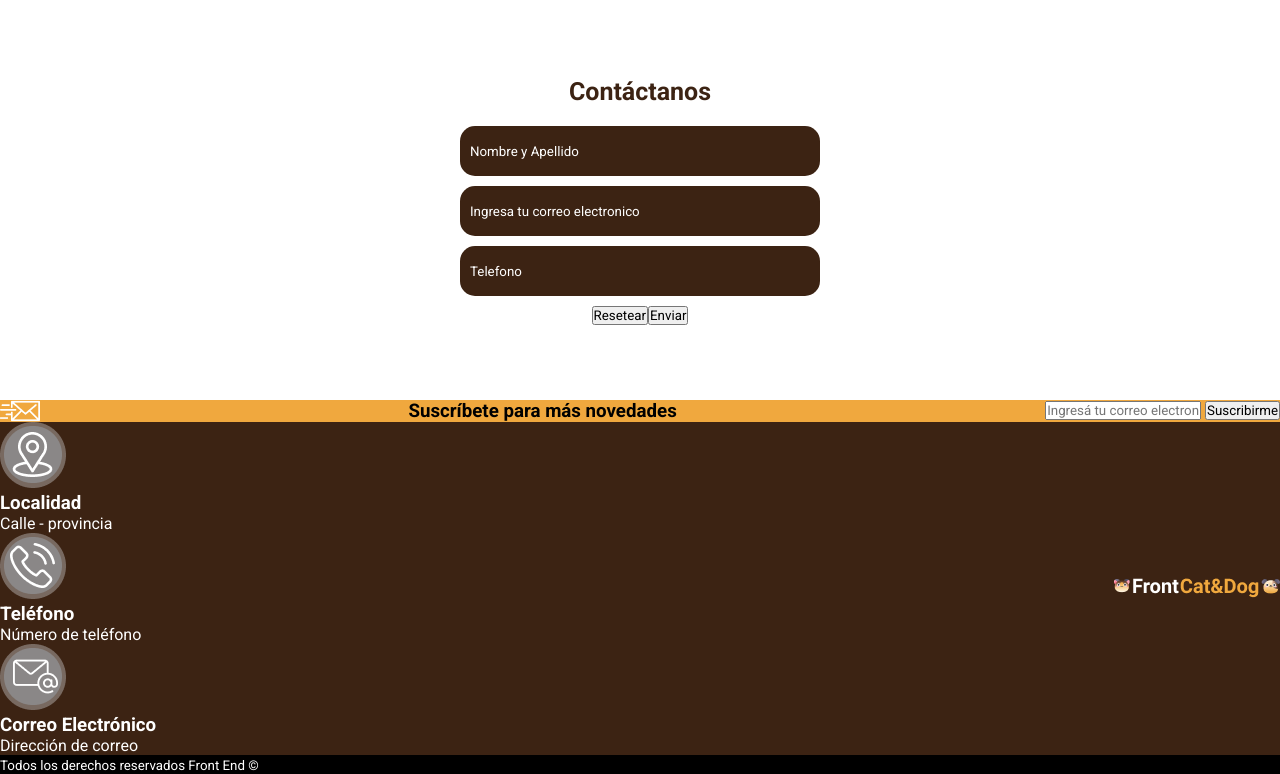
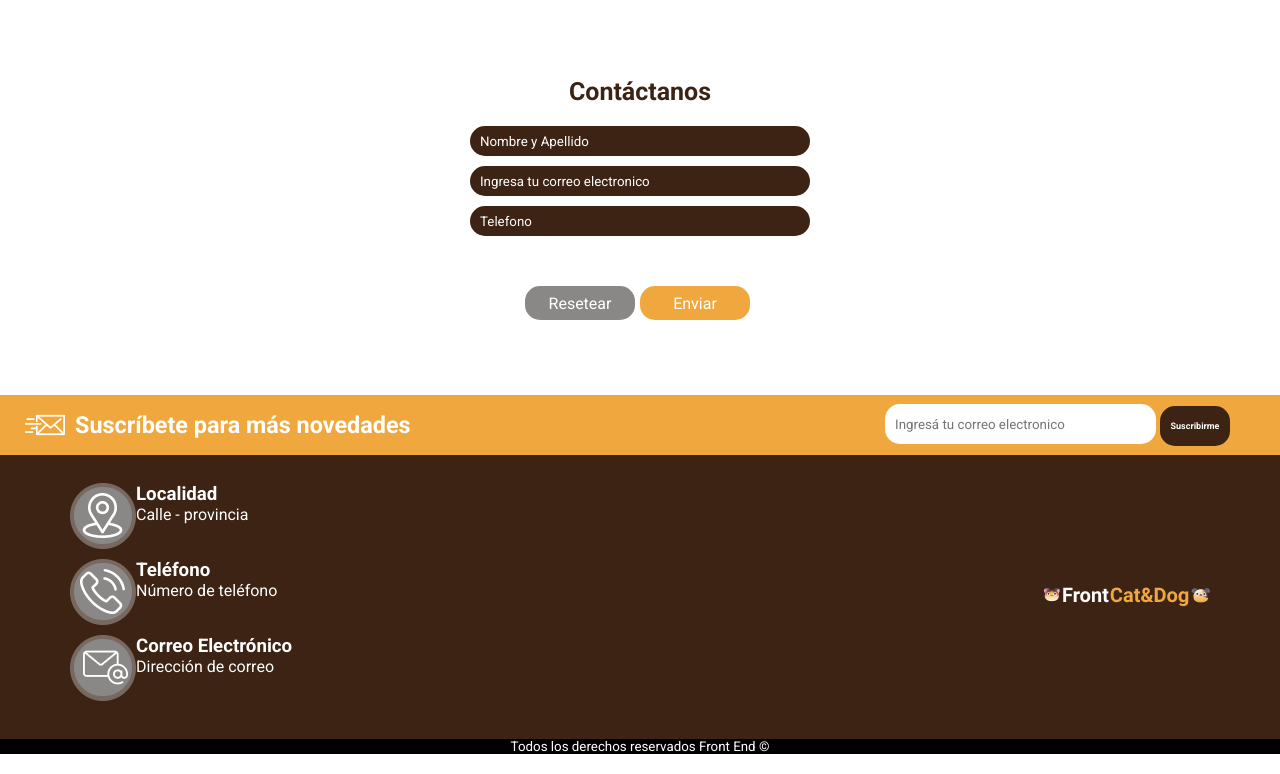
Before and after one commit to amilcarHernandez24/pet-shop-digital-house, a plain HTML site: page index.html in a window 1280 px wide. Shown: the part 1033-1807 px from the top of the page. Drawn offline with Linux system fonts and the light colour scheme.

Commit message:
Add final styles to the desktop view

```diff
--- a/index.html
+++ b/index.html
@@ -55,7 +55,9 @@
                 <h2>Productos Destacados</h2>
                 <ul>
                     <li><a href="#">Comederos</a></li>
+                    <li>-</li>
                     <li><a href="#">Accesorios</a></li>
+                    <li>-</li>
                     <li><a href="#">Comida</a></li>
                 </ul>
             </div>
@@ -76,7 +78,7 @@
         </section>
         <section class="form-container">
             <h3>Contáctanos</h3>
-            <form action="" class="formulario">
+            <form action="" method="post" class="formulario">
                 <input type="text" placeholder="Nombre y Apellido">
                 <input type="email" placeholder="Ingresa tu correo electronico">
                 <input type="number" placeholder="Telefono">
@@ -89,32 +91,40 @@
     </main>
     <footer>
         <div class="newsletter">
+            <div class="newsletter-txt">
                 <img src="images/icon-mail-news.png" alt="Icono de sobre de correo">
                 <h3>Suscríbete para más novedades</h3>
-            <form action="">
+            </div>
+            <form action="" method="post" class="news-form">
                 <input type="text" placeholder="Ingresá tu correo electronico">
                 <button type="submit">Suscribirme</button>
             </form>
         </div>
         <div class="contact">
+            <div class="contact-container">
+                <div class="contact-icon">
+                    <img src="images/icon-loc.png" alt="Icono de localidad">
                     <div>
-                <div>
-                    <img src="images/icon-loc.png" alt="Icono de localidad">
                         <h3>Localidad</h3>
                         <p>Calle - provincia</p>
                     </div>
+                </div>
+                <div class="contact-icon">
+                    <img src="images/icon-phone.png" alt="Icono de telefono">
                     <div>
-                    <img src="images/icon-phone.png" alt="Icono de telefono">
                         <h3>Teléfono</h3>
                         <p>Número de teléfono</p>
                     </div>
+                </div>
+                <div class="contact-icon">
+                    <img src="images/icon-mail.png" alt="Icono de mail">
                     <div>
-                    <img src="images/icon-mail.png" alt="Icono de mail">
                         <h3>Correo Electrónico</h3>
                         <p>Dirección de correo</p>
                     </div>
                 </div>
-            <div>
+            </div>
+            <div class="contact-img">
                 <img src="images/logo-footer.png" alt="logo-footer">
             </div>
         </div>
--- a/styles/styles.css
+++ b/styles/styles.css
@@ -2,6 +2,7 @@
     margin: 0;
     padding: 0;
     font-family: 'Roboto', sans-serif;
+    box-sizing: border-box;
 }
 
 footer {
@@ -151,6 +152,10 @@ footer {
     color: #666666;
 }
 
+.products-menu > ul > li {
+    color: #666666;
+}
+
 .products-banner {
     width: 850px;
     display: flex;
@@ -234,6 +239,29 @@ footer {
 .form-buttons {
     display: flex;
     justify-content: center;
+    margin-top: 40px;
+}
+
+.form-buttons button:first-child {
+    background-color: #8A8787;
+    border: none;
+    border-radius: 15px;
+    width: 110px;
+    height: 34px;
+    margin-right: 5px;
+    color: #fff;
+    font-size: 16px;
+}
+
+.form-buttons button:last-child {
+    background-color: #F0A83E;
+    border: none;
+    border-radius: 15px;
+    width: 110px;
+    height: 34px;
+    margin-right: 5px;
+    color: #fff;
+    font-size: 16px;
 }
 
 /* footer zone */
@@ -242,6 +270,45 @@ footer {
     background-color: #F0A83E;
     display: flex;
     justify-content: space-between;
+    align-items: center;
+    height: 60px;
+}
+
+.newsletter-txt {
+    display: flex;
+    align-items: center;
+    color: #fff;
+    font-size: 20px;
+    margin-left: 25px;
+}
+
+.newsletter-txt img {
+    margin-right: 10px;
+}
+
+.news-form {
+    margin-right: 50px;
+}
+
+.news-form input {
+    width: 271px;
+    height: 40px;
+    background: #FFFFFF;
+    border-radius: 15px;
+    border: none;
+    padding: 10px;
+}
+
+.news-form button {
+    width: 70px;
+    height: 40px;
+    color: #fff;
+    background: #3C2313;
+    border-radius: 15px;
+    border: none;
+    padding: 10px;
+    font-size: 9px;
+    font-weight: 700;
 }
 
 .contact {
@@ -250,9 +317,26 @@ footer {
     display: flex;
     justify-content: space-between;
     align-items: center;
+    height: 284px;
+}
+
+.contact-container  {
+    margin-left: 70px;
+}
+
+.contact-icon {
+    display: flex;
+    margin-bottom: 10px;
+}
+
+.contact-img {
+    margin-right: 70px;
 }
 
 .copyright {
+    display: flex;
+    justify-content: center;
+    align-items: center;
     background-color: #000;
     color: #fff;
 }
```
Lines whose indentation alone changed are shown as unchanged.
